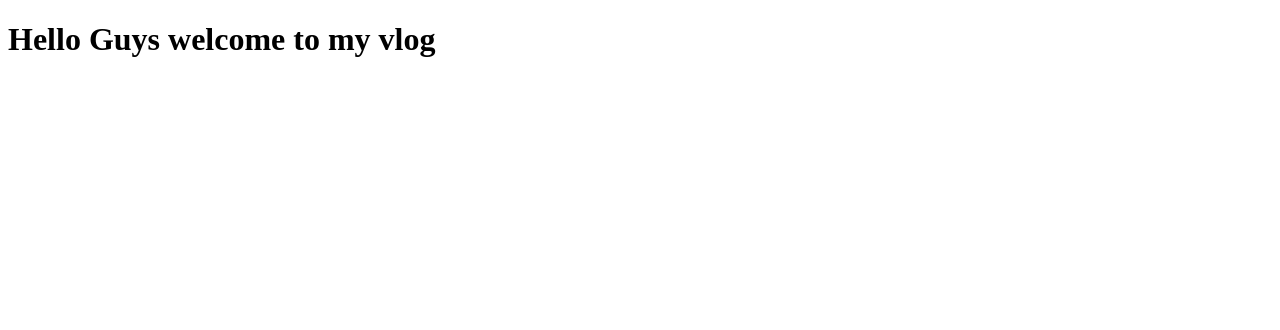
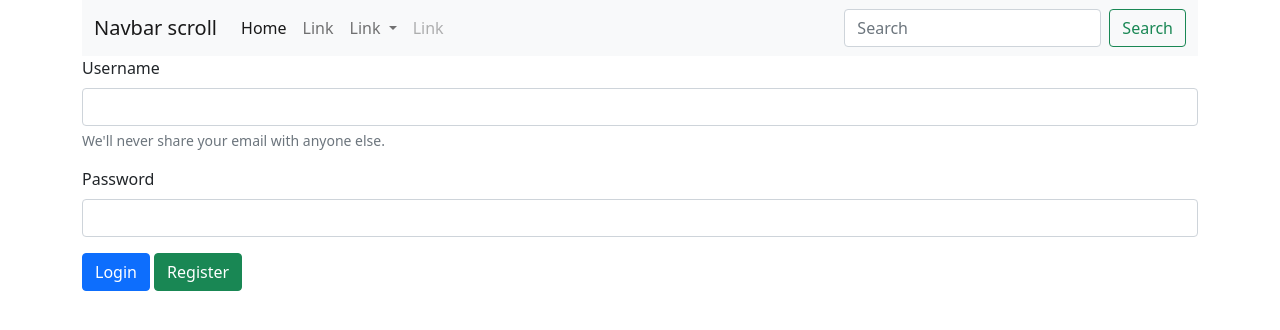
Before and after one commit to jocelmaniego13/4-1_J_maniego_web, a website: page public/index.html in a window 1280 px wide. Drawn offline with nearby package versions, Linux system fonts and the light colour scheme.

Commit message:
Added initial UI html

```diff
--- a/public/index.html
+++ b/public/index.html
@@ -5,8 +5,60 @@
     <meta name="viewport" content="width=device-width, initial-scale=1.0">
     <title>HOMEPAGE</title>
     <script src="./index.js"></script>
+    <link href="https://cdn.jsdelivr.net/npm/bootstrap@5.0.2/dist/css/bootstrap.min.css" rel="stylesheet" integrity="sha384-EVSTQN3/azprG1Anm3QDgpJLIm9Nao0Yz1ztcQTwFspd3yD65VohhpuuCOmLASjC" crossorigin="anonymous">
+<script src="https://cdn.jsdelivr.net/npm/bootstrap@5.0.2/dist/js/bootstrap.bundle.min.js" integrity="sha384-MrcW6ZMFYlzcLA8Nl+NtUVF0sA7MsXsP1UyJoMp4YLEuNSfAP+JcXn/tWtIaxVXM" crossorigin="anonymous"></script>
 </head>
 <body>
-    <h1>Hello Guys welcome to my vlog</h1>
+   <div class = "container">
+    <nav class="navbar navbar-expand-lg navbar-light bg-light">
+        <div class="container-fluid">
+          <a class="navbar-brand" href="#">Navbar scroll</a>
+          <button class="navbar-toggler" type="button" data-bs-toggle="collapse" data-bs-target="#navbarScroll" aria-controls="navbarScroll" aria-expanded="false" aria-label="Toggle navigation">
+            <span class="navbar-toggler-icon"></span>
+          </button>
+          <div class="collapse navbar-collapse" id="navbarScroll">
+            <ul class="navbar-nav me-auto my-2 my-lg-0 navbar-nav-scroll" style="--bs-scroll-height: 100px;">
+              <li class="nav-item">
+                <a class="nav-link active" aria-current="page" href="#">Home</a>
+              </li>
+              <li class="nav-item">
+                <a class="nav-link" href="#">Link</a>
+              </li>
+              <li class="nav-item dropdown">
+                <a class="nav-link dropdown-toggle" href="#" id="navbarScrollingDropdown" role="button" data-bs-toggle="dropdown" aria-expanded="false">
+                  Link
+                </a>
+                <ul class="dropdown-menu" aria-labelledby="navbarScrollingDropdown">
+                  <li><a class="dropdown-item" href="#">Action</a></li>
+                  <li><a class="dropdown-item" href="#">Another action</a></li>
+                  <li><hr class="dropdown-divider"></li>
+                  <li><a class="dropdown-item" href="#">Something else here</a></li>
+                </ul>
+              </li>
+              <li class="nav-item">
+                <a class="nav-link disabled" href="#" tabindex="-1" aria-disabled="true">Link</a>
+              </li>
+            </ul>
+            <form class="d-flex">
+              <input class="form-control me-2" type="search" placeholder="Search" aria-label="Search">
+              <button class="btn btn-outline-success" type="submit">Search</button>
+            </form>
+          </div>
+        </div>
+      </nav>
+      <div class="login">
+        <form>
+            <div class="mb-3">
+              <label for="exampleInputEmail1" class="form-label">Username</label>
+              <input type="email" class="form-control" id="exampleInputEmail1" aria-describedby="emailHelp">
+              <div id="emailHelp" class="form-text">We'll never share your email with anyone else.</div>
+            </div>
+            <div class="mb-3">
+              <label for="exampleInputPassword1" class="form-label">Password</label>
+              <input type="password" class="form-control" id="exampleInputPassword1">
+            </div>
+            <button type="login" class="btn btn-primary">Login</button>
+            <button type="register" class="btn btn-success">Register</button>
+          </form>
 </body>
 </html>
```
